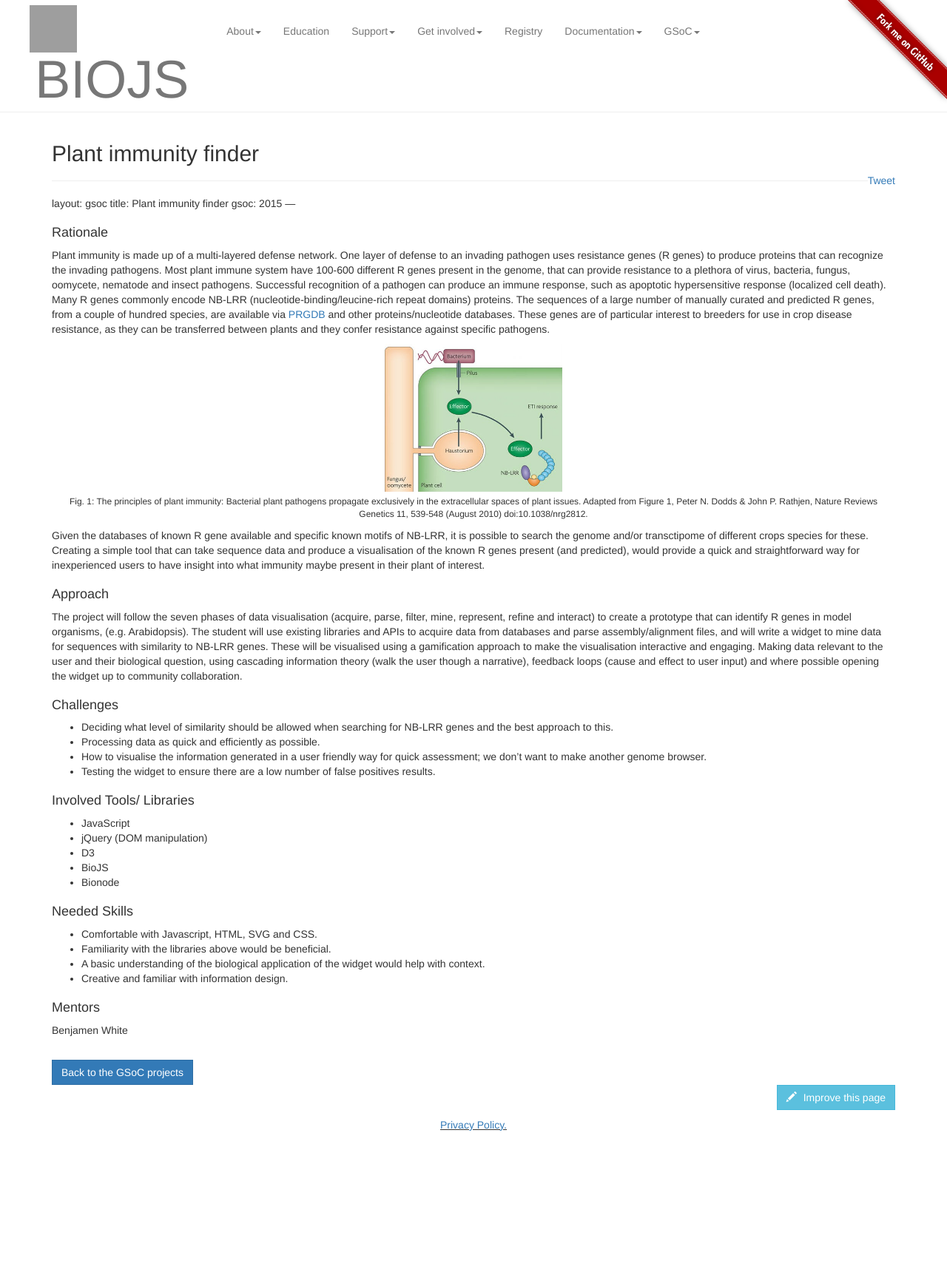
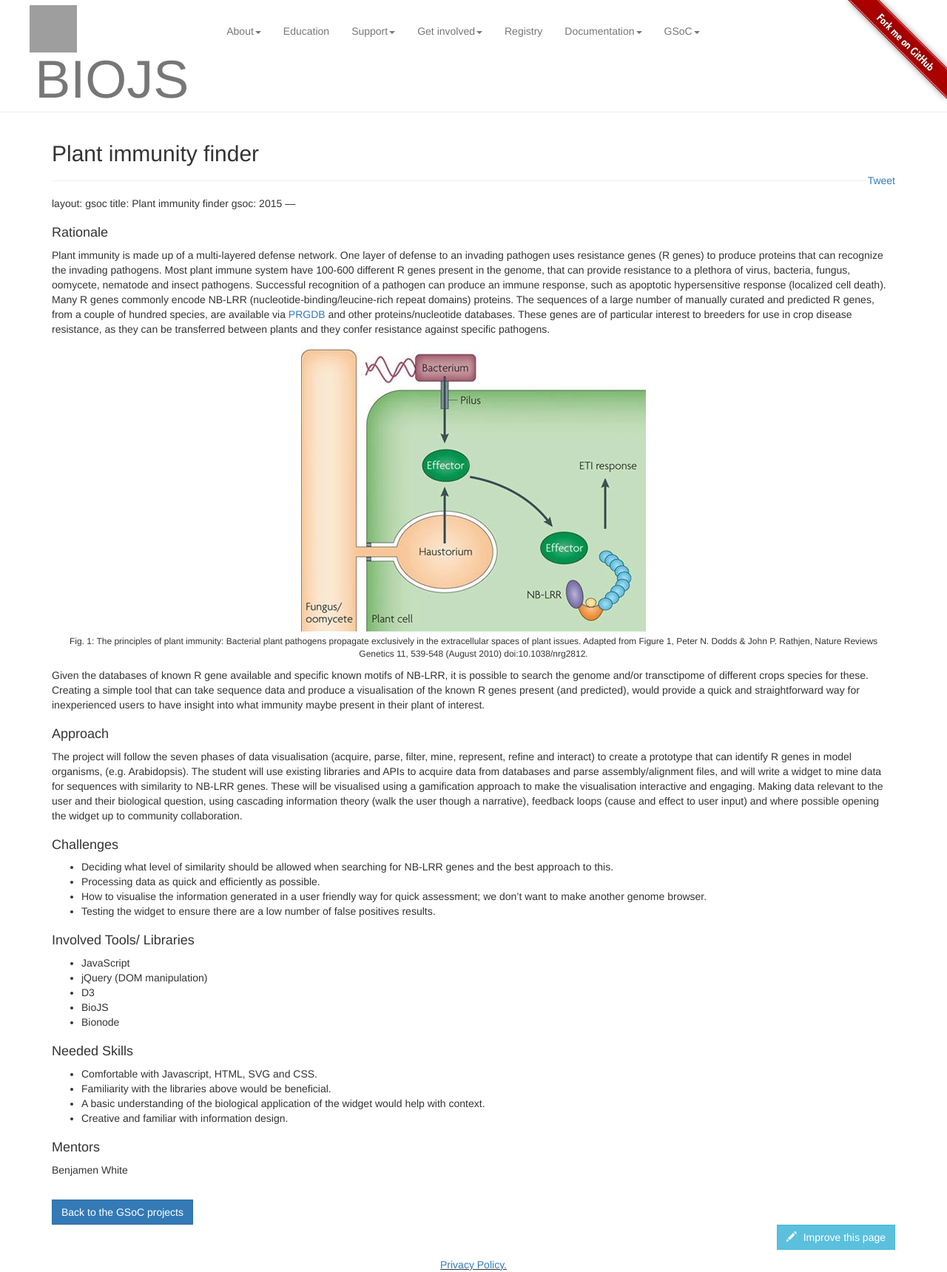
Before and after one commit to biojs/biojs.net, a Jekyll site: the page built from gsoc/2015/projects/plant_immunity.md, in a window 1280 px wide. Shown: the whole page at 74% size. Built offline with Jekyll 4.4.1, drawn with Linux system fonts in a browser that asks for light colours; nearby versions of some CDN libraries; comment, search, counter and statistics services are not loaded; before the commit the page ends 1531 px from its top, so only the background shows below that; grey boxes are pictures that could not be loaded.

Commit message:
updated img height for plant immunity

```diff
--- a/gsoc/2015/projects/plant_immunity.md
+++ b/gsoc/2015/projects/plant_immunity.md
@@ -11,7 +11,7 @@ Plant immunity is made up of a multi-layered defense network. One layer of defen
 
 
 <figure>
-	<img src="{{ site.baseurl }}gsoc/2015/img/eti.jpg" alt="RTI" style="max-height: 200px">
+	<img src="{{ site.baseurl }}gsoc/2015/img/eti.jpg" alt="RTI" style="max-height: 500px">
 	<figcaption>Fig. 1: The principles of plant immunity: Bacterial plant pathogens propagate exclusively in the extracellular spaces of plant issues. Adapted from Figure 1, Peter N. Dodds & John P. Rathjen, Nature Reviews Genetics 11, 539-548 (August 2010) doi:10.1038/nrg2812.</figcaption>
 </figure>
 
```
